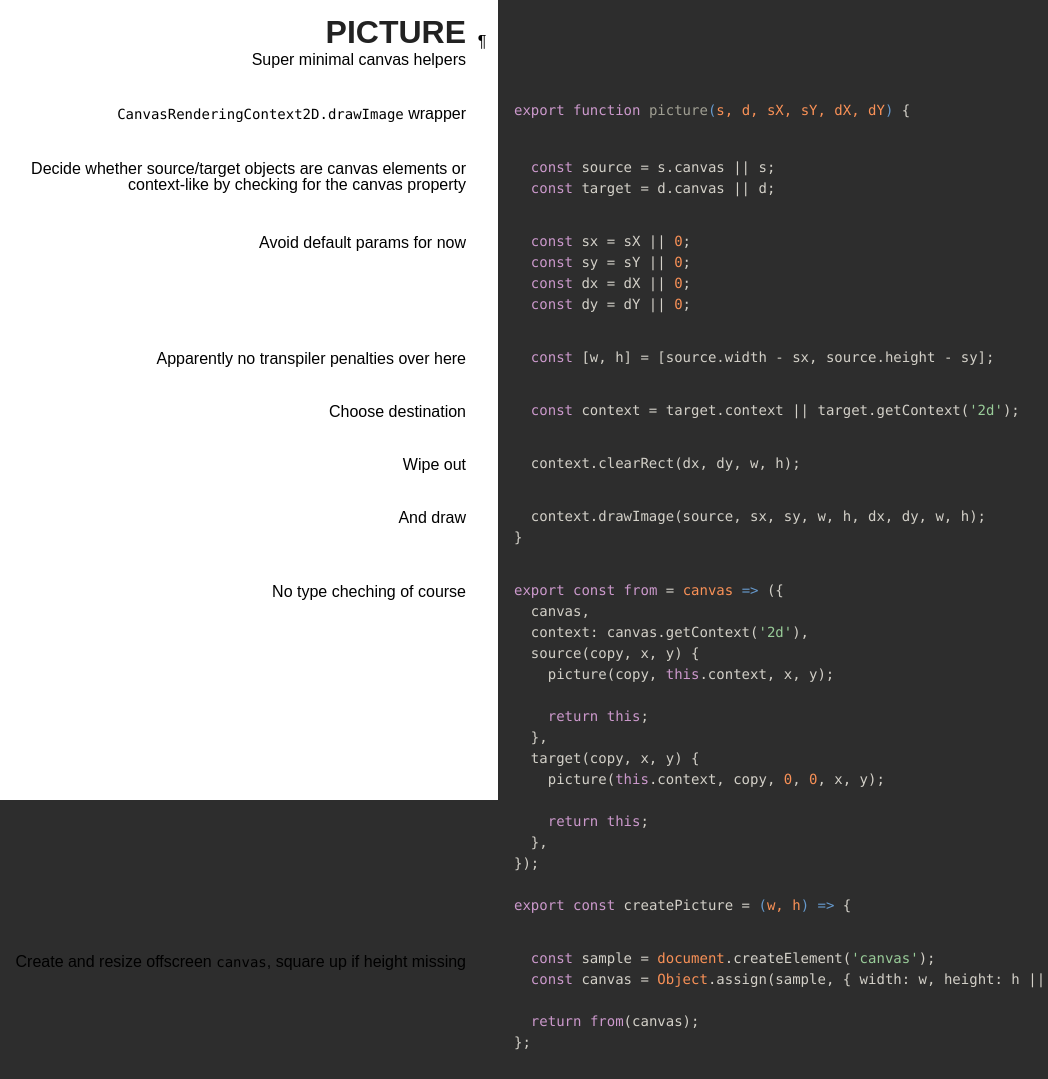
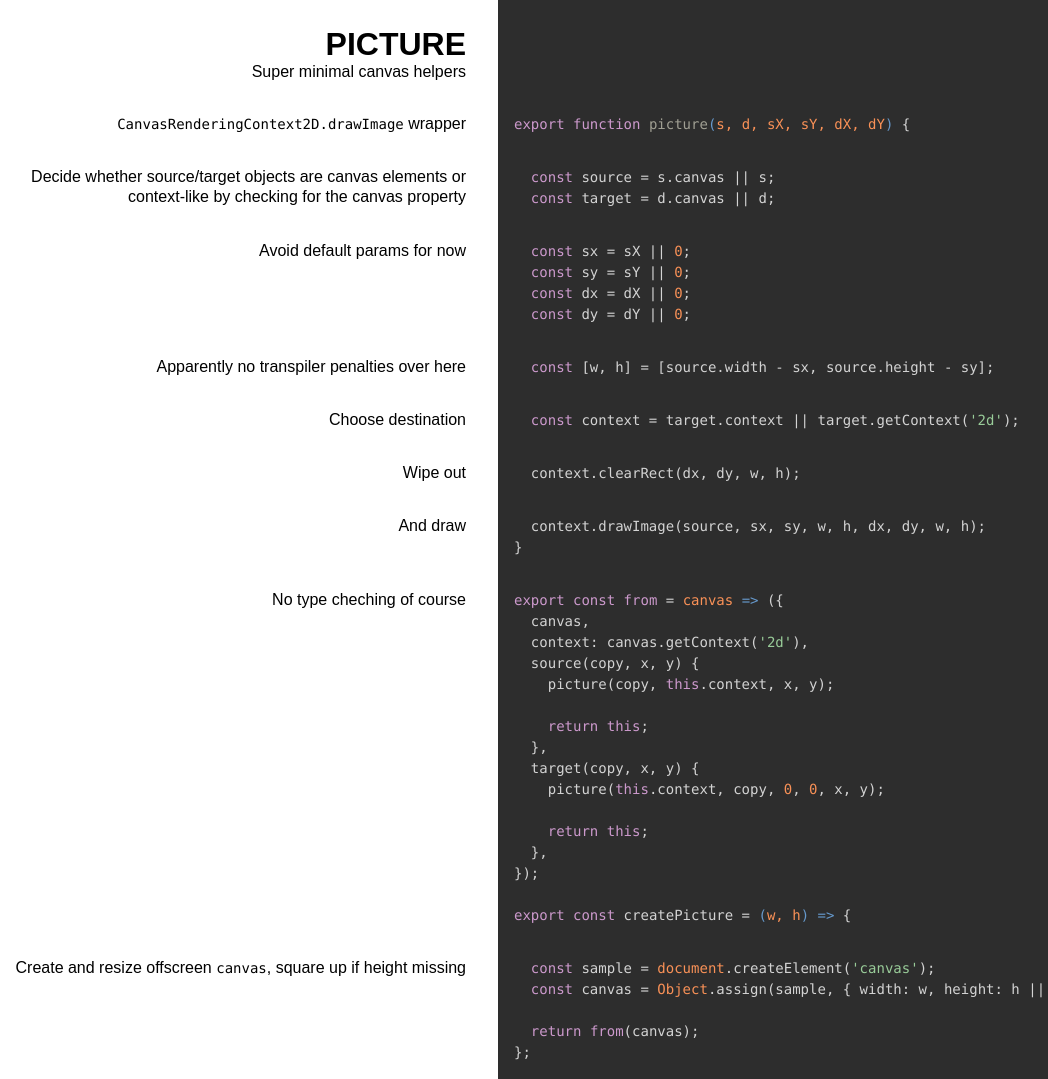
Before and after one commit to thewhodidthis/picture, a website: page docs/index.html in a window 1280 px wide. Shown: the whole page, without its empty margins (14-1062 px from the left). Drawn offline with Linux system fonts and the light colour scheme.

Commit message:
docs: rebuild

```diff
--- a/docs/docco.css
+++ b/docs/docco.css
@@ -5,23 +5,29 @@ html {
 
 html,
 body {
-  height:100%;
+  height: 100%;
 }
 
 body {
   margin: 0;
   padding: 0;
-  background: #fff;
   font: 16px/1 sans-serif;
 }
 
 a {
   color: inherit;
+  word-wrap: break-word;
 }
 
-b,
-strong {
-  font-weight: bold;
+h1,
+h2,
+h3,
+h4,
+h5,
+h6 {
+  margin: 0;
+  word-wrap: break-word;
+  text-transform: uppercase;
 }
 
 ul,
@@ -35,28 +41,19 @@ p {
   margin: 0;
 }
 
-h1,
-h2,
-h3,
-h4,
-h5,
-h6 {
-  margin: 0;
-  color: #222;
-  text-transform: uppercase;
-  font-family: normal 16px/1 arial, sans-serif;
-}
-
 tt,
 pre,
 code {
   margin: 0;
   padding: 0;
+  word-wrap: break-word;
+  white-space: pre-wrap;
   font: 0.875em/1.5 Menlo, Monaco, Consolas, "Lucida Console", monospace;
 }
 
 .jumper {
-  font-size: 0.75rem;
+  max-width: 40rem;
+  font-size: 0.75em;
   padding: 1rem 0.5rem;
   box-sizing: border-box;
 }
@@ -79,23 +76,11 @@ code {
   text-decoration: underline;
 }
 
-.section {
-  display: block;
-}
-
 .title {
   margin: 1rem 0;
   overflow: hidden;
   white-space: nowrap;
   text-overflow: ellipsis;
-}
-
-.content {
-  width: 100%;
-  padding: 1rem;
-  overflow-x: auto;
-  color: rgb(211, 208, 200);
-  background: rgb(45, 45, 45);
 }
 
 .content,
@@ -104,17 +89,36 @@ code {
   box-sizing: border-box;
 }
 
-.annotation p {
-  margin-top: 0.25rem;
+.content {
+  color: #d3d3d3;
+  overflow-x: auto;
+  background: #2d2d2d;
 }
 
-.annotation code {
-  clear: both;
-  display: inline-block;
+.annotation {
+  max-width: 40rem;
+  position: relative;
 }
 
-.pilwrap {
-  display: none;
+.annotation h1 {
+  margin-bottom: 0.125rem;
+}
+
+.annotation p {
+  line-height: 1.25;
+}
+
+@media only screen and (max-width: 799px) {
+  .pilwrap {
+    display: none;
+  }
+
+  .highlight tt,
+  .highlight pre,
+  .highlight code {
+    white-space: pre;
+    word-wrap: normal;
+  }
 }
 
 @media only screen and (min-width: 400px) {
@@ -125,27 +129,30 @@ code {
 }
 
 @media only screen and (min-width: 800px) {
-  body {
-    background: rgb(45, 45, 45);
+  .jumper {
+    width: 40%;
+    text-align: right;
+    padding: 1rem 1.5rem 0;
   }
 
-  .background {
+  .sections {
+    padding-top: 0.75rem;
+  }
+
+  .sections::before {
     top: 0;
-    width: 40%;
+    right: 0;
+    bottom: 0;
+    width: 60%;
     z-index: -1;
-    height: 100vh;
+    content: "";
+    display: block;
     position: fixed;
-    max-width: 40rem;
-    background: #fff;
+    background: #2d2d2d;
   }
 
   .section {
     overflow: hidden;
-  }
-
-  .content {
-    width: 60%;
-    overflow: visible;
   }
 
   .content,
@@ -155,11 +162,14 @@ code {
     display: inline-block;
   }
 
+  .content {
+    width: 60%;
+    overflow: visible;
+  }
+
   .annotation {
     width: 40%;
-    max-width: 40rem;
     text-align: right;
-    position: relative;
     padding-right: 2rem;
   }
 
@@ -168,7 +178,6 @@ code {
     right: 0;
     bottom: 0;
     width: 2rem;
-    display: block;
     position: absolute;
   }
 
@@ -176,9 +185,8 @@ code {
     top: 50%;
     left: 50%;
     opacity: 0;
+    padding: 1rem;
     display: block;
-    font-size: 1rem;
-    padding: 1rem;
     position: absolute;
     text-decoration: none;
     transform: translate(-50%, -50%);
@@ -272,10 +280,10 @@ code {
 }
 
 .hljs {
+  color: #d3d0c8;
   display: block;
+  padding: 0.5em;
   background: #2d2d2d;
-  color: #d3d0c8;
-  padding: 0.5em;
 }
 
 .coffeescript .javascript,
--- a/docs/index.html
+++ b/docs/index.html
@@ -4,17 +4,14 @@
     <meta charset="utf-8">
     <meta name="viewport" content="width=device-width, initial-scale=1, user-scalable=no">
     <title>Picture</title>
-    <link rel="stylesheet" media="all" href="docco.css" />
+    <link rel="stylesheet" media="all" href="docco.css">
   </head>
 
   <body>
-    <div class="background"></div>
-
 
 
     <div class="sections">
       <ul>
-
 
 
 
@@ -25,6 +22,7 @@
             <div class="pilwrap">
               <a class="pilcrow" href="#section-1">&#182;</a>
             </div>
+
             <h1 id="picture">Picture</h1>
 <p>Super minimal canvas helpers</p>
 
@@ -40,6 +38,7 @@
             <div class="pilwrap">
               <a class="pilcrow" href="#section-2">&#182;</a>
             </div>
+
             <p><code>CanvasRenderingContext2D.drawImage</code> wrapper</p>
 
           </div>
@@ -56,6 +55,7 @@
             <div class="pilwrap">
               <a class="pilcrow" href="#section-3">&#182;</a>
             </div>
+
             <p>Decide whether source/target objects are canvas elements or
 context-like by checking for the canvas property</p>
 
@@ -74,6 +74,7 @@ context-like by checking for the canvas property</p>
             <div class="pilwrap">
               <a class="pilcrow" href="#section-4">&#182;</a>
             </div>
+
             <p>Avoid default params for now</p>
 
           </div>
@@ -93,6 +94,7 @@ context-like by checking for the canvas property</p>
             <div class="pilwrap">
               <a class="pilcrow" href="#section-5">&#182;</a>
             </div>
+
             <p>Apparently no transpiler penalties over here</p>
 
           </div>
@@ -109,6 +111,7 @@ context-like by checking for the canvas property</p>
             <div class="pilwrap">
               <a class="pilcrow" href="#section-6">&#182;</a>
             </div>
+
             <p>Choose destination</p>
 
           </div>
@@ -125,6 +128,7 @@ context-like by checking for the canvas property</p>
             <div class="pilwrap">
               <a class="pilcrow" href="#section-7">&#182;</a>
             </div>
+
             <p>Wipe out</p>
 
           </div>
@@ -141,6 +145,7 @@ context-like by checking for the canvas property</p>
             <div class="pilwrap">
               <a class="pilcrow" href="#section-8">&#182;</a>
             </div>
+
             <p>And draw</p>
 
           </div>
@@ -158,6 +163,7 @@ context-like by checking for the canvas property</p>
             <div class="pilwrap">
               <a class="pilcrow" href="#section-9">&#182;</a>
             </div>
+
             <p>No type cheching of course</p>
 
           </div>
@@ -189,6 +195,7 @@ context-like by checking for the canvas property</p>
             <div class="pilwrap">
               <a class="pilcrow" href="#section-10">&#182;</a>
             </div>
+
             <p>Create and resize offscreen <code>canvas</code>, square up if height missing</p>
 
           </div>
@@ -202,7 +209,6 @@ context-like by checking for the canvas property</p>
 
         </li>
 
-
       </ul>
     </div>
   </body>
```
